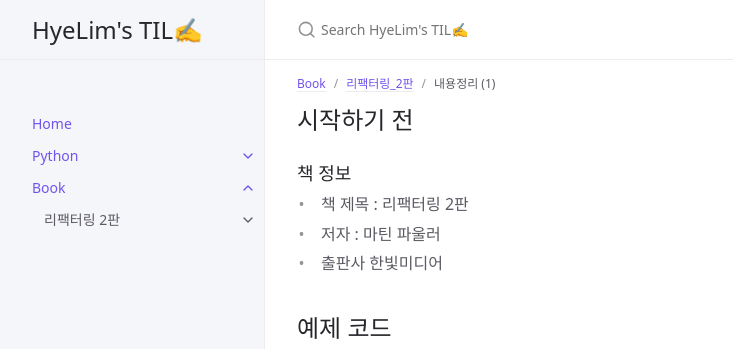
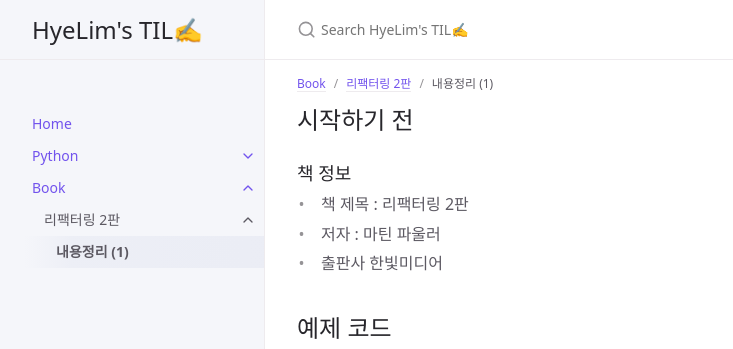
Before and after one commit to hyelimchoi1223/TIL, a Jekyll site: the page built from docs/Book/리팩터링_2판/내용정리(1).md, in a window 1280 px wide and 900 px high. Shown: the top 349 px of the window, without its empty margins (107-840 px from the left). Built offline with Jekyll 4.4.1, drawn with Linux system fonts in a browser that asks for light colours.

Commit message:
Update 내용정리(1).md

```diff
--- a/docs/Book/리팩터링_2판/내용정리(1).md
+++ b/docs/Book/리팩터링_2판/내용정리(1).md
@@ -1,7 +1,7 @@
 ---
 layout: default
 title: 내용정리 (1)
-parent: 리팩터링_2판
+parent: 리팩터링 2판
 grand_parent: Book
 nav_order: 1
 has_children: false
```
